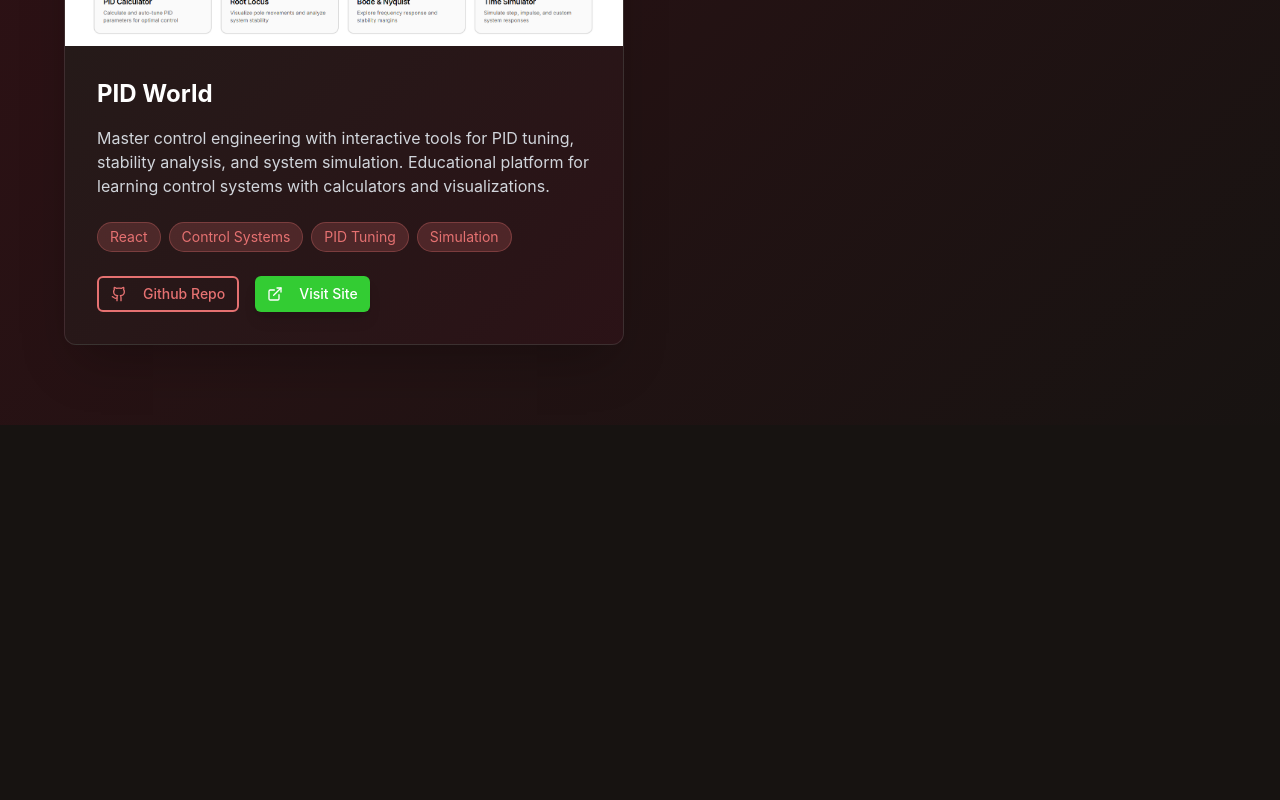
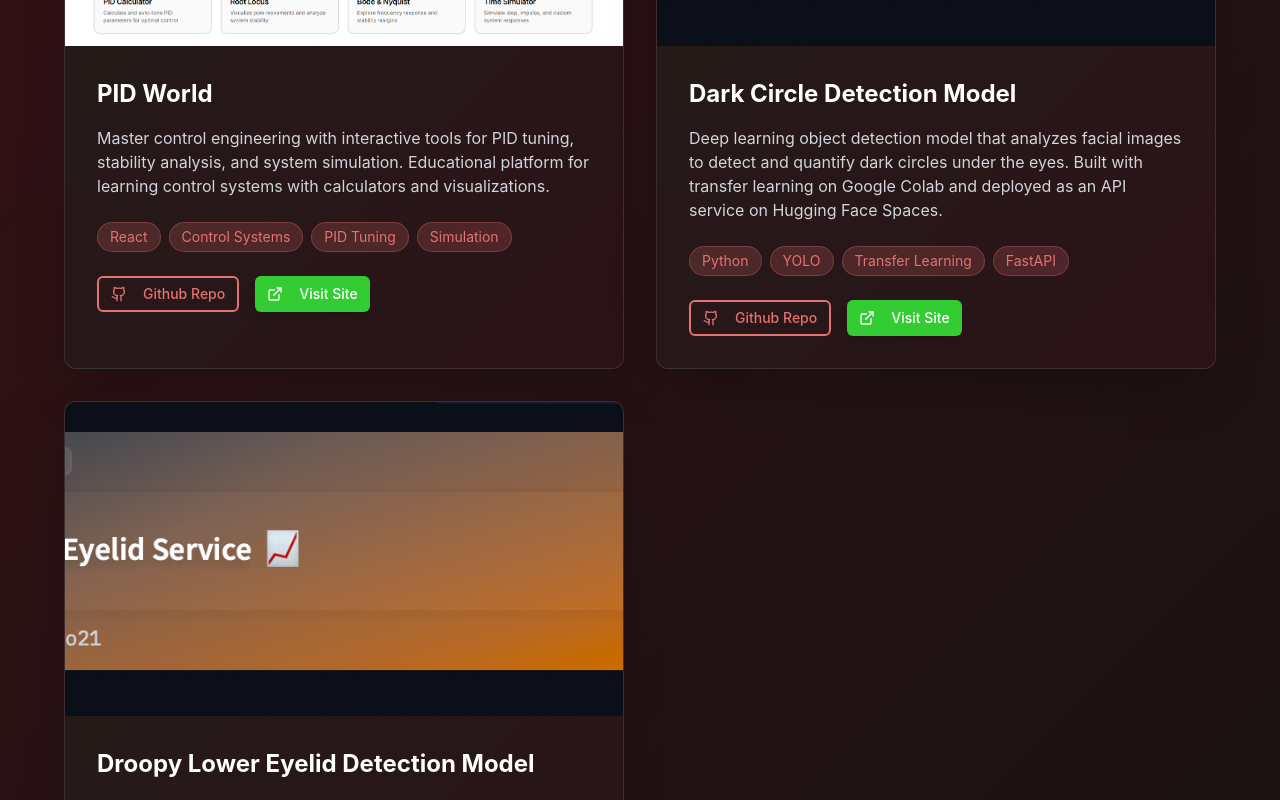
Before and after one commit to JustSuffer/Portfolio, a React (Vite) app: page /projects in a window 1280 px wide. Shown: the part 4660-5460 px from the top of the page. Before the commit the page ends 5085 px from the top, so only its background shows below. Built offline with nearby package versions, Linux system fonts and the light colour scheme.

Commit message:
Changes
Co-authored-by: JustSuffer <70914544+JustSuffer@users.noreply.github.com>

```diff
--- a/src/pages/Projects.tsx
+++ b/src/pages/Projects.tsx
@@ -13,6 +13,8 @@ import geowordProject from "@/assets/geoword-project.png";
 import izwiredProject from "@/assets/izwired-project.png";
 import blockcurseProject from "@/assets/blockcurse-project.png";
 import pidworldProject from "@/assets/pidworld-project.png";
+import darkCircleProject from "@/assets/dark-circle-project.png";
+import lowerEyelidProject from "@/assets/lower-eyelid-project.png";
 
 
 const Projects = () => {
@@ -118,6 +120,22 @@ const Projects = () => {
       technologies: ["React", "Control Systems", "PID Tuning", "Simulation"],
       githubLink: "https://github.com/JustSuffer/pidworld",
       siteLink: "https://pidworld.netlify.app/"
+    },
+    {
+      title: "Dark Circle Detection Model",
+      description: "Deep learning object detection model that analyzes facial images to detect and quantify dark circles under the eyes. Built with transfer learning on Google Colab and deployed as an API service on Hugging Face Spaces.",
+      image: darkCircleProject,
+      technologies: ["Python", "YOLO", "Transfer Learning", "FastAPI"],
+      githubLink: "https://github.com/JustSuffer",
+      siteLink: "https://nagumo21-dark-circle-service.hf.space/docs#/default/analyze_and_show_analyze_and_show_post"
+    },
+    {
+      title: "Droopy Lower Eyelid Detection Model",
+      description: "YOLO-based computer vision model for automated quantification of lower eyelid positioning, detecting droopy eyelid conditions. Research-grade biometric model deployed as an API service on Hugging Face Spaces.",
+      image: lowerEyelidProject,
+      technologies: ["Python", "YOLO", "Computer Vision", "FastAPI"],
+      githubLink: "https://github.com/JustSuffer",
+      siteLink: "https://nagumo21-lower-eyelid-service.hf.space/docs#/default/analyze_image_analyze_post"
     }
   ];
 
```
